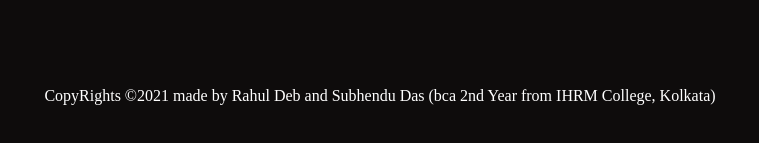
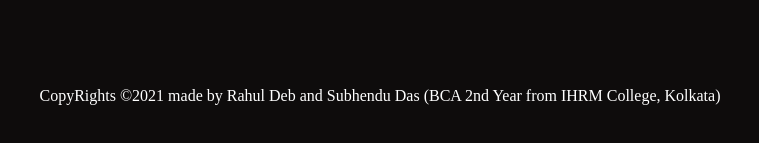
Before and after one commit to subhendu525/travel, a plain HTML site: page index.html in a window 1280 px wide. Shown: the part 3520-3663 px from the top of the page, 260-1019 px from the left. Drawn offline with Linux system fonts and the light colour scheme.

Commit message:
Update index.html

```diff
--- a/index.html
+++ b/index.html
@@ -198,7 +198,7 @@
             <div id="pro2"><img src="images/profile.png" width="10%" height="10%"><br>Subhendu Das</div>
         </div>
         <div class="footer-buttom">
-            <p>CopyRights &copy2021 made by Rahul Deb and Subhendu Das (bca 2nd Year from <a id="ihrm"href="https://www.ihrmedu.org/">IHRM</a> College, Kolkata)</p>
+            <p>CopyRights &copy2021 made by Rahul Deb and Subhendu Das (BCA 2nd Year from <a id="ihrm"href="https://www.ihrmedu.org/">IHRM</a> College, Kolkata)</p>
         </div>
     </footer>
 
```
